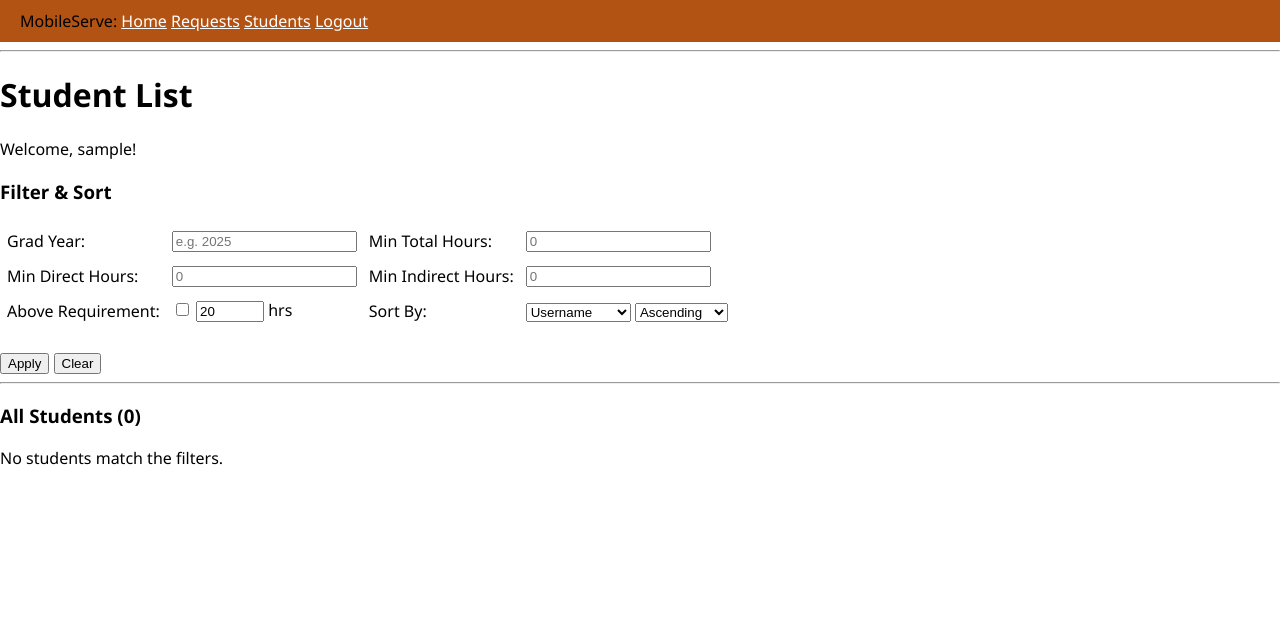
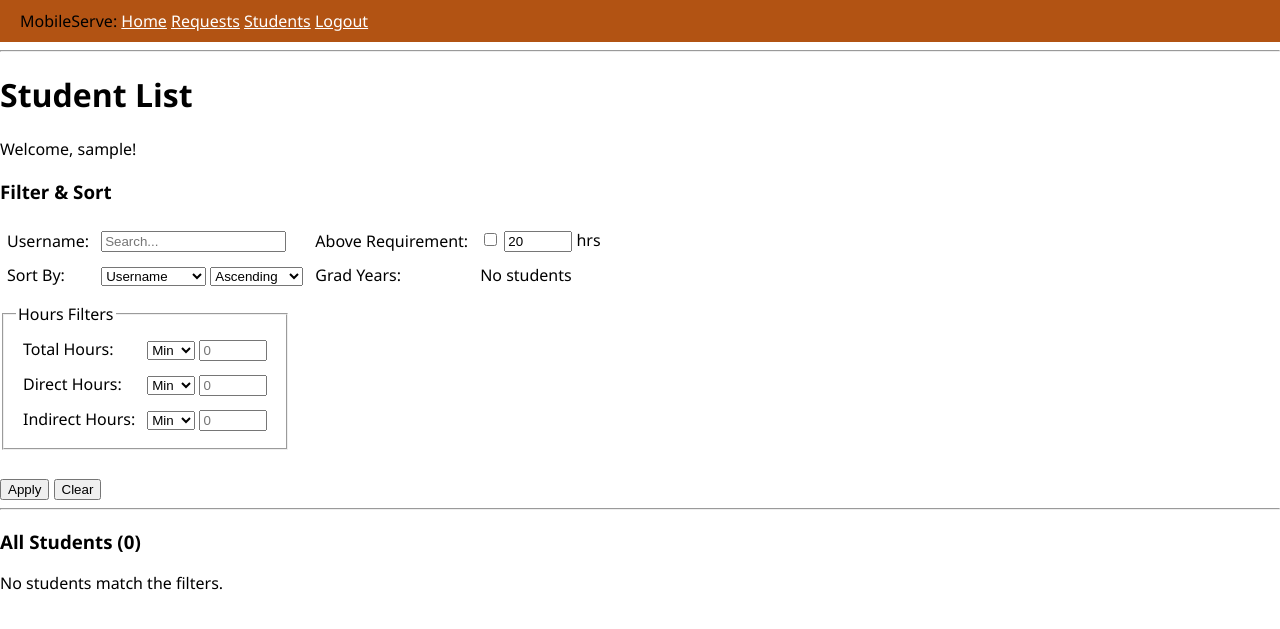
Before and after one commit to benjaminwastakenwastaken/MobileServe-Alternative, a Flask app: page /admin/students in a window 1280 px wide. Shown: the top 629 px of the page. Run offline with Flask 3, Linux system fonts and the light colour scheme; the visitor is signed in with stand-in values (Sample User, id 1); data comes from the database, SQL or seed files in the repository; data that the repository does not hold is empty.

Commit message:
sorts and filters

```diff
--- a/app/Templates/studentList.html
+++ b/app/Templates/studentList.html
@@ -9,26 +9,16 @@
     <form method="GET" action="{{ url_for('admin_students') }}">
         <table cellpadding="5">
             <tr>
-                <td><label>Grad Year:</label></td>
-                <td><input type="number" name="grad_year" value="{{ grad_year or '' }}" placeholder="e.g. 2025"></td>
+                <td><label>Username:</label></td>
+                <td><input type="text" name="username" value="{{ username }}" placeholder="Search..."></td>
 
-                <td><label>Min Total Hours:</label></td>
-                <td><input type="number" name="min_total" value="{{ min_total or '' }}" placeholder="0"></td>
-            </tr>
-            <tr>
-                <td><label>Min Direct Hours:</label></td>
-                <td><input type="number" name="min_direct" value="{{ min_direct or '' }}" placeholder="0"></td>
-
-                <td><label>Min Indirect Hours:</label></td>
-                <td><input type="number" name="min_indirect" value="{{ min_indirect or '' }}" placeholder="0"></td>
-            </tr>
-            <tr>
                 <td><label>Above Requirement:</label></td>
                 <td>
                     <input type="checkbox" name="above_requirement" value="1" {{ 'checked' if above_requirement else '' }}>
-                    <input type="number" name="requirement" value="{{ requirement or 20 }}" style="width: 60px;"> hrs
+                    <input type="number" name="requirement" value="{{ requirement }}" style="width: 60px;"> hrs
                 </td>
-
+            </tr>
+            <tr>
                 <td><label>Sort By:</label></td>
                 <td>
                     <select name="sort_by">
@@ -43,9 +33,57 @@
                         <option value="desc" {{ 'selected' if sort_order == 'desc' else '' }}>Descending</option>
                     </select>
                 </td>
+
+                <td><label>Grad Years:</label></td>
+                <td>
+                    {% if all_grad_years %}
+                        {% for year in all_grad_years %}
+                        <label><input type="checkbox" name="grad_year" value="{{ year }}" {{ 'checked' if year in grad_years else '' }}> {{ year }}</label>
+                        {% endfor %}
+                    {% else %}
+                        <span>No students</span>
+                    {% endif %}
+                </td>
             </tr>
         </table>
-        <br>
+
+        <fieldset style="margin-top: 10px; display: inline-block;">
+            <legend>Hours Filters</legend>
+            <table cellpadding="5">
+                <tr>
+                    <td><label>Total Hours:</label></td>
+                    <td>
+                        <select name="total_mode">
+                            <option value="min" {{ 'selected' if total_mode == 'min' else '' }}>Min</option>
+                            <option value="max" {{ 'selected' if total_mode == 'max' else '' }}>Max</option>
+                        </select>
+                        <input type="number" name="total_hours" value="{{ total_hours if total_hours is not none else '' }}" placeholder="0" style="width: 60px;">
+                    </td>
+                </tr>
+                <tr>
+                    <td><label>Direct Hours:</label></td>
+                    <td>
+                        <select name="direct_mode">
+                            <option value="min" {{ 'selected' if direct_mode == 'min' else '' }}>Min</option>
+                            <option value="max" {{ 'selected' if direct_mode == 'max' else '' }}>Max</option>
+                        </select>
+                        <input type="number" name="direct_hours" value="{{ direct_hours if direct_hours is not none else '' }}" placeholder="0" style="width: 60px;">
+                    </td>
+                </tr>
+                <tr>
+                    <td><label>Indirect Hours:</label></td>
+                    <td>
+                        <select name="indirect_mode">
+                            <option value="min" {{ 'selected' if indirect_mode == 'min' else '' }}>Min</option>
+                            <option value="max" {{ 'selected' if indirect_mode == 'max' else '' }}>Max</option>
+                        </select>
+                        <input type="number" name="indirect_hours" value="{{ indirect_hours if indirect_hours is not none else '' }}" placeholder="0" style="width: 60px;">
+                    </td>
+                </tr>
+            </table>
+        </fieldset>
+
+        <br><br>
         <button type="submit">Apply</button>
         <a href="{{ url_for('admin_students') }}"><button type="button">Clear</button></a>
     </form>
--- a/app/routes.py
+++ b/app/routes.py
@@ -138,12 +138,22 @@ def admin_dashboard():
 @admin_required
 def admin_students():
     # Get filter parameters
-    grad_year = request.args.get('grad_year', type=int)
-    min_total = request.args.get('min_total', type=int)
-    min_direct = request.args.get('min_direct', type=int)
-    min_indirect = request.args.get('min_indirect', type=int)
+    username = request.args.get('username', '')
+    grad_years = request.args.getlist('grad_year', type=int)
     above_requirement = request.args.get('above_requirement')
     requirement = request.args.get('requirement', default=20, type=int)
+
+    # Get all unique grad years for the filter checkboxes
+    all_grad_years = sorted(set(s.grad_year for s in Student.query.all()))
+
+    # Hours filters with min/max mode
+    total_hours = request.args.get('total_hours', type=int)
+    total_mode = request.args.get('total_mode', default='min')
+    direct_hours = request.args.get('direct_hours', type=int)
+    direct_mode = request.args.get('direct_mode', default='min')
+    indirect_hours = request.args.get('indirect_hours', type=int)
+    indirect_mode = request.args.get('indirect_mode', default='min')
+
     sort_by = request.args.get('sort_by', default='username')
     sort_order = request.args.get('sort_order', default='asc')
 
@@ -151,14 +161,25 @@ def admin_students():
     students = Student.query.all()
 
     # Apply filters
-    if grad_year:
-        students = [s for s in students if s.grad_year == grad_year]
-    if min_total:
-        students = [s for s in students if (s.hours_direct + s.hours_indirect) >= min_total]
-    if min_direct:
-        students = [s for s in students if s.hours_direct >= min_direct]
-    if min_indirect:
-        students = [s for s in students if s.hours_indirect >= min_indirect]
+    if username:
+        students = [s for s in students if username.lower() in s.username.lower()]
+    if grad_years:
+        students = [s for s in students if s.grad_year in grad_years]
+    if total_hours is not None:
+        if total_mode == 'min':
+            students = [s for s in students if (s.hours_direct + s.hours_indirect) >= total_hours]
+        else:
+            students = [s for s in students if (s.hours_direct + s.hours_indirect) <= total_hours]
+    if direct_hours is not None:
+        if direct_mode == 'min':
+            students = [s for s in students if s.hours_direct >= direct_hours]
+        else:
+            students = [s for s in students if s.hours_direct <= direct_hours]
+    if indirect_hours is not None:
+        if indirect_mode == 'min':
+            students = [s for s in students if s.hours_indirect >= indirect_hours]
+        else:
+            students = [s for s in students if s.hours_indirect <= indirect_hours]
     if above_requirement:
         students = [s for s in students if (s.hours_direct + s.hours_indirect) >= requirement]
 
@@ -176,9 +197,11 @@ def admin_students():
         students.sort(key=lambda s: s.username.lower(), reverse=reverse)
 
     return render_template('studentList.html', students=students,
-                           grad_year=grad_year, min_total=min_total,
-                           min_direct=min_direct, min_indirect=min_indirect,
+                           username=username, grad_years=grad_years, all_grad_years=all_grad_years,
                            above_requirement=above_requirement, requirement=requirement,
+                           total_hours=total_hours, total_mode=total_mode,
+                           direct_hours=direct_hours, direct_mode=direct_mode,
+                           indirect_hours=indirect_hours, indirect_mode=indirect_mode,
                            sort_by=sort_by, sort_order=sort_order)
 
 
```
